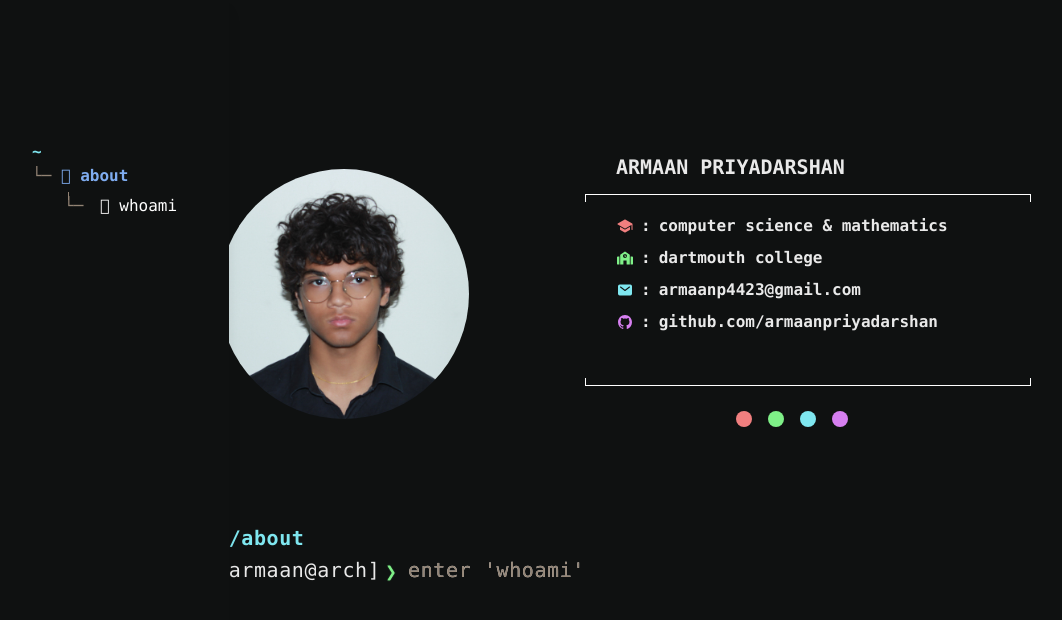
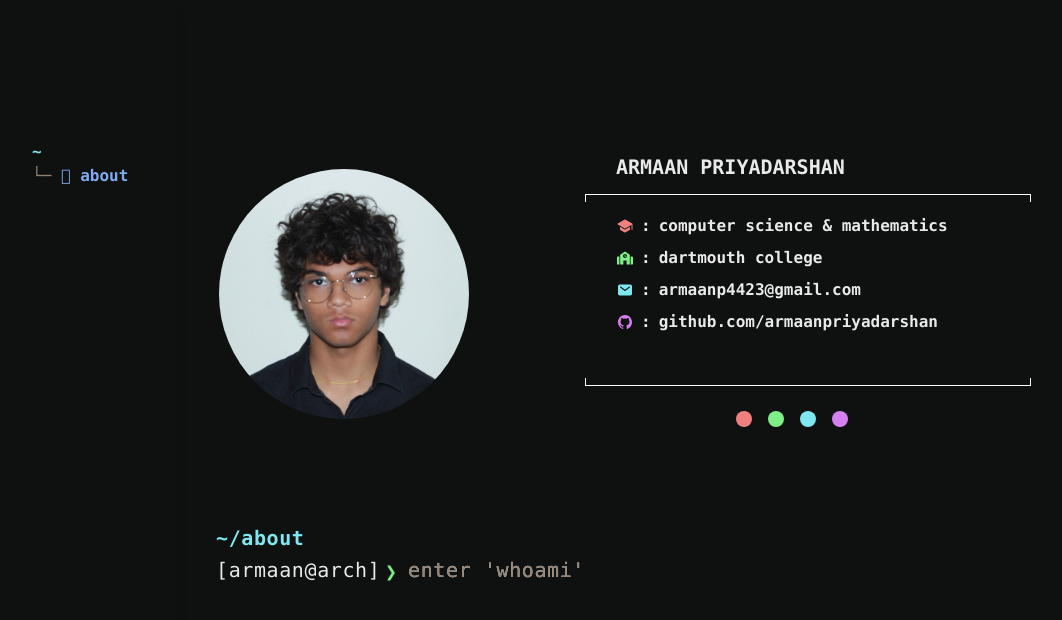
Before and after one commit to armaanpriyadarshan/personal-website, a Next.js app: page / in a window 1280 px wide. Shown: the top 620 px of the page, without its empty margins (16-1078 px from the left). Built offline with nearby package versions, Linux system fonts and the light colour scheme.

Commit message:
minutiae

```diff
--- a/src/app/contexts/NavigationContext.js
+++ b/src/app/contexts/NavigationContext.js
@@ -5,7 +5,7 @@ import { createContext, useContext, useState } from 'react';
 const NavigationContext = createContext();
 
 export function NavigationProvider({ children }) {
-  const [unlocked, setUnlocked] = useState(['whoami']);
+  const [unlocked, setUnlocked] = useState([]);
 
   const unlock = (item) => {
     setUnlocked((prev) => prev.includes(item) ? prev : [...prev, item]);
```
